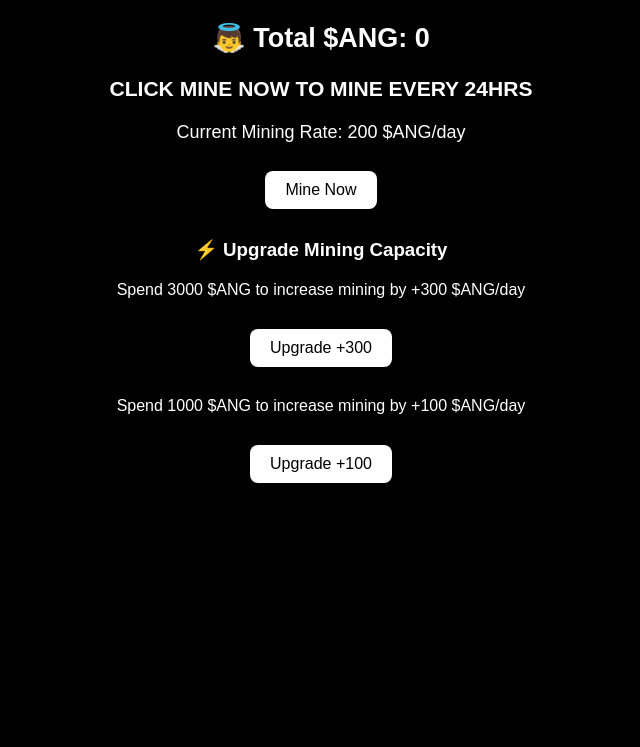
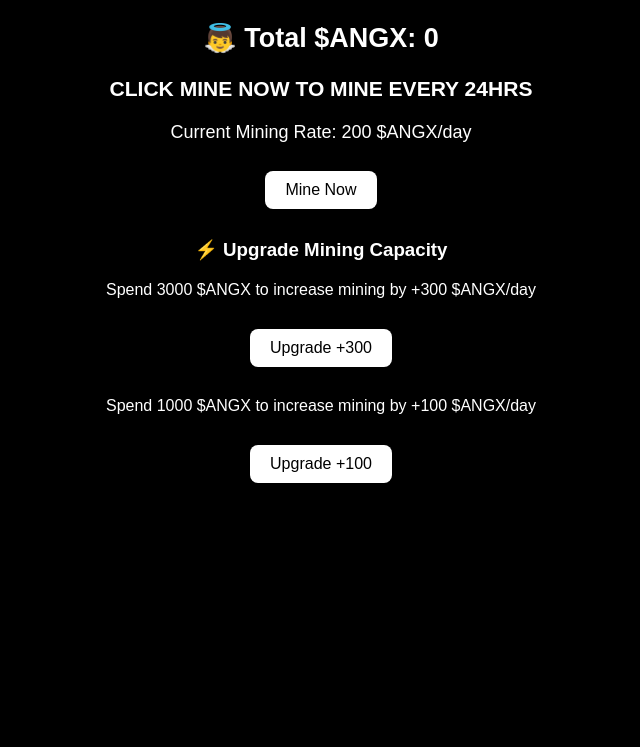
Before and after one commit to ANGMINE/Angelusd01, a plain HTML site: page mining.html in a window 1280 px wide. Shown: the top 747 px of the page, without its empty margins (319-959 px from the left). Drawn offline with Linux system fonts and the light colour scheme.

Commit message:
Update mining.html

```diff
--- a/mining.html
+++ b/mining.html
@@ -64,21 +64,21 @@
 </head>
 <body>
     <div id="balance-container">
-        <h2>👼 Total $ANG: <span id="balance">0</span></h2>
+        <h2>👼 Total $ANGX: <span id="balance">0</span></h2>
     </div>
 
     <div id="mining-container">
         <h3>CLICK MINE NOW TO MINE EVERY 24HRS</h3>
-        <p id="daily-mining-rate">Current Mining Rate: 200 $ANG/day</p>
+        <p id="daily-mining-rate">Current Mining Rate: 200 $ANGX/day</p>
         <button class="button" onclick="mineANG()">Mine Now</button>
     </div>
 
     <div id="upgrade-container">
         <h3>⚡ Upgrade Mining Capacity</h3>
-        <p class="upgrade-info">Spend 3000 $ANG to increase mining by +300 $ANG/day</p>
+        <p class="upgrade-info">Spend 3000 $ANGX to increase mining by +300 $ANGX/day</p>
         <button class="button" onclick="upgradeMining(3000, 300)">Upgrade +300</button>
 
-        <p class="upgrade-info">Spend 1000 $ANG to increase mining by +100 $ANG/day</p>
+        <p class="upgrade-info">Spend 1000 $ANGX to increase mining by +100 $ANGX/day</p>
         <button class="button" onclick="upgradeMining(1000, 100)">Upgrade +100</button>
     </div>
 
```
